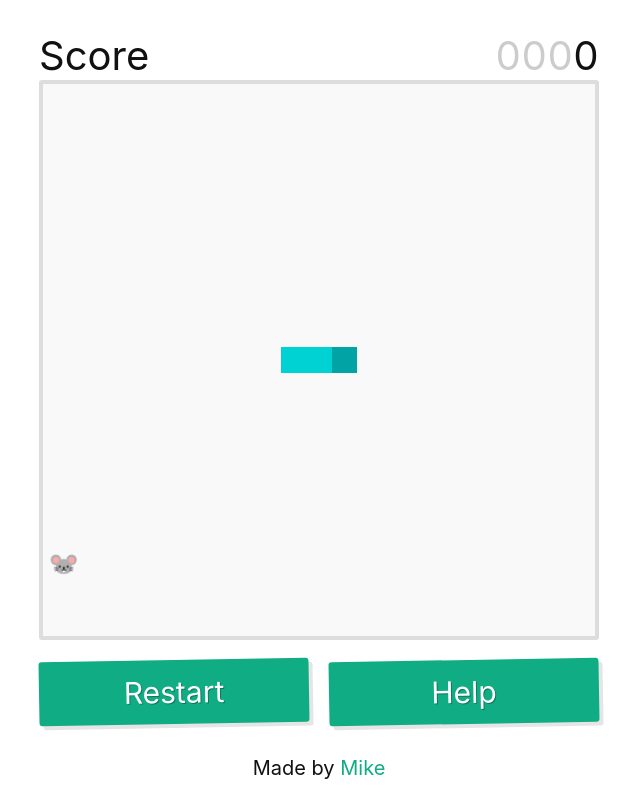
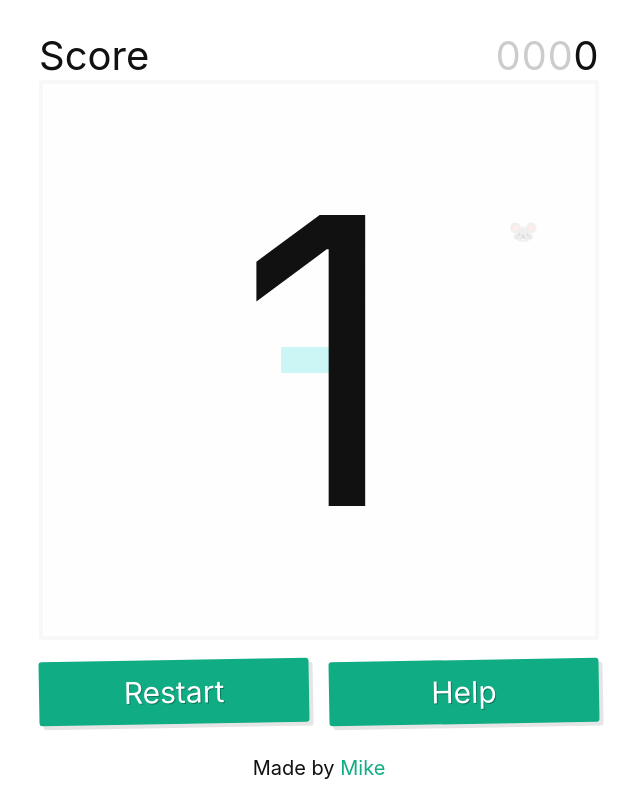
Before and after one commit to simmo/snake-moji, a Next.js app: page / in a window 1280 px wide. Both pictures are taken after a click on the button "Start". Shown: the whole page, without its empty margins (321-961 px from the left). Built offline with nearby package versions, Linux system fonts and the light colour scheme; a web font is replaced by a local one.

Commit message:
Resetting countdown timer

```diff
--- a/components/Game/index.tsx
+++ b/components/Game/index.tsx
@@ -63,7 +63,7 @@ const Game: FC<Props> = ({ onGameOver }) => {
     if (countdown > 0) {
       const timer = setTimeout(() => {
         setCountdown((prev) => prev - 1);
-      }, 100);
+      }, 1000);
 
       return () => {
         window.clearTimeout(timer);
```
